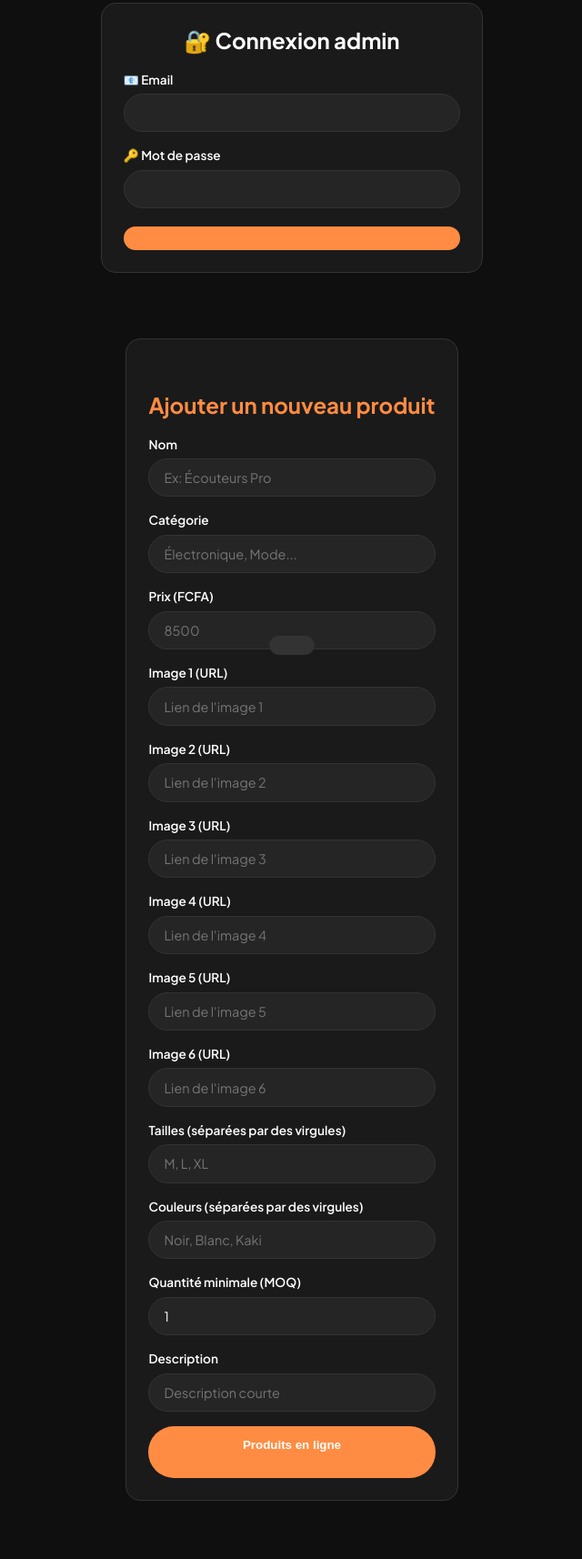
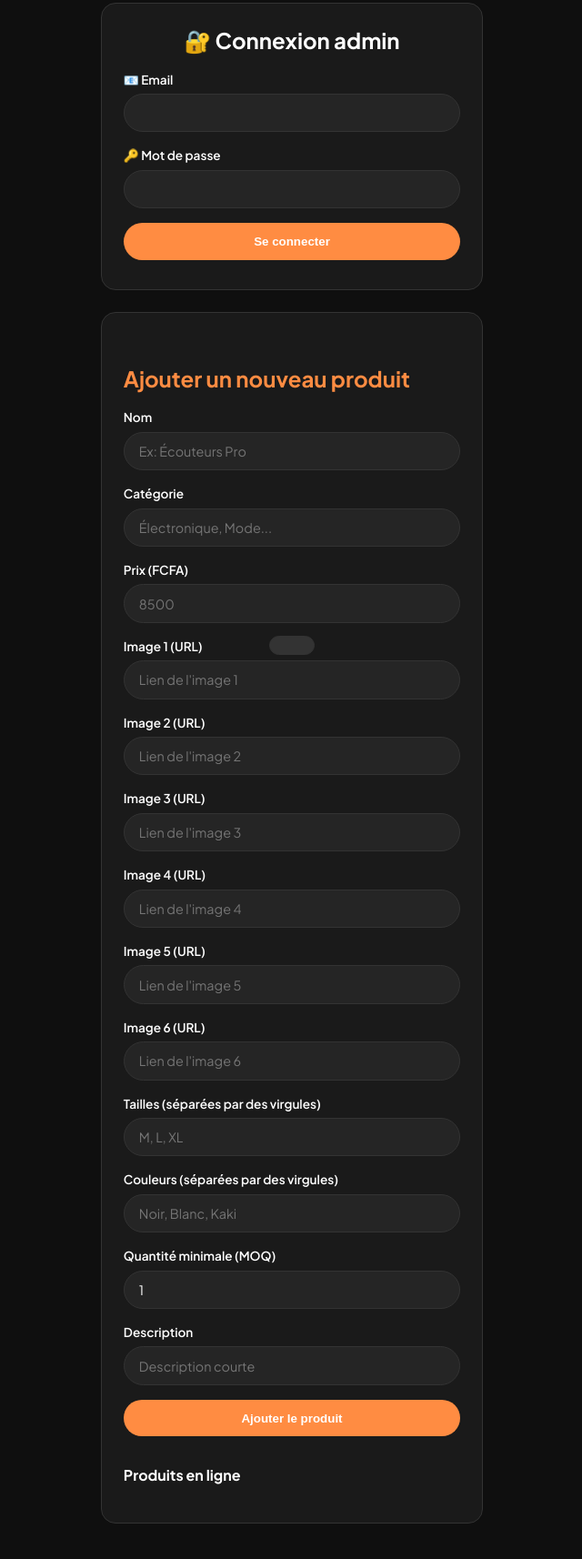
Before and after one commit to Nejb00/Premium-market, a website built with Vite: page admin.html in a window 1280 px wide. Shown: the part 104-1818 px from the top of the page at 91% size, without its empty margins (319-959 px from the left). Built offline with nearby package versions, Linux system fonts and the light colour scheme; some packages are replaced by stand-ins of ours; no server answers; the database is empty.

Commit message:
Fix truncated buttons in admin.html to fix build failure

```diff
--- a/admin.html
+++ b/admin.html
@@ -23,7 +23,7 @@
             <h2 style="text-align:center;margin-bottom:1rem;">🔐 Connexion admin</h2>
             <div class="form-group"><label>📧 Email</label><input type="email" id="adminEmail" required></div>
             <div class="form-group"><label>🔑 Mot de passe</label><input type="password" id="adminPassword" required></div>
-            <button class="btn btn-primary" id="adminLoginBtn" style="width:100%;background:var(--primary);color:white;border:none;padding:0.8rem;border-radius:50px;font-weight:700;cursor:pointer;[...]
+            <button class="btn btn-primary" id="adminLoginBtn" style="width:100%;background:var(--primary);color:white;border:none;padding:0.8rem;border-radius:50px;font-weight:700;cursor:pointer;">Se connecter</button>
             <div id="adminError" style="color:#fca5a5;text-align:center;font-size:0.8rem;margin-top:0.5rem;"></div>
         </div>
 
@@ -46,7 +46,7 @@
             <div class="form-group"><label>Couleurs (séparées par des virgules)</label><input type="text" id="adminCouleurs" placeholder="Noir, Blanc, Kaki"></div>
             <div class="form-group"><label>Quantité minimale (MOQ)</label><input type="number" id="adminMoq" placeholder="1" min="1" value="1"></div>
             <div class="form-group"><label>Description</label><input type="text" id="adminDesc" placeholder="Description courte"></div>
-            <button class="btn btn-primary" id="addProductBtn" style="width:100%;background:var(--primary);color:white;border:none;padding:0.8rem;border-radius:50px;font-weight:700;cursor:pointer;[...]
+            <button class="btn btn-primary" id="addProductBtn" style="width:100%;background:var(--primary);color:white;border:none;padding:0.8rem;border-radius:50px;font-weight:700;cursor:pointer;">Ajouter le produit</button>
             <h3 style="margin-top:2rem; font-size:1rem;">Produits en ligne</h3>
             <ul class="admin-products-list" id="adminProductsList"></ul>
         </div>
```
